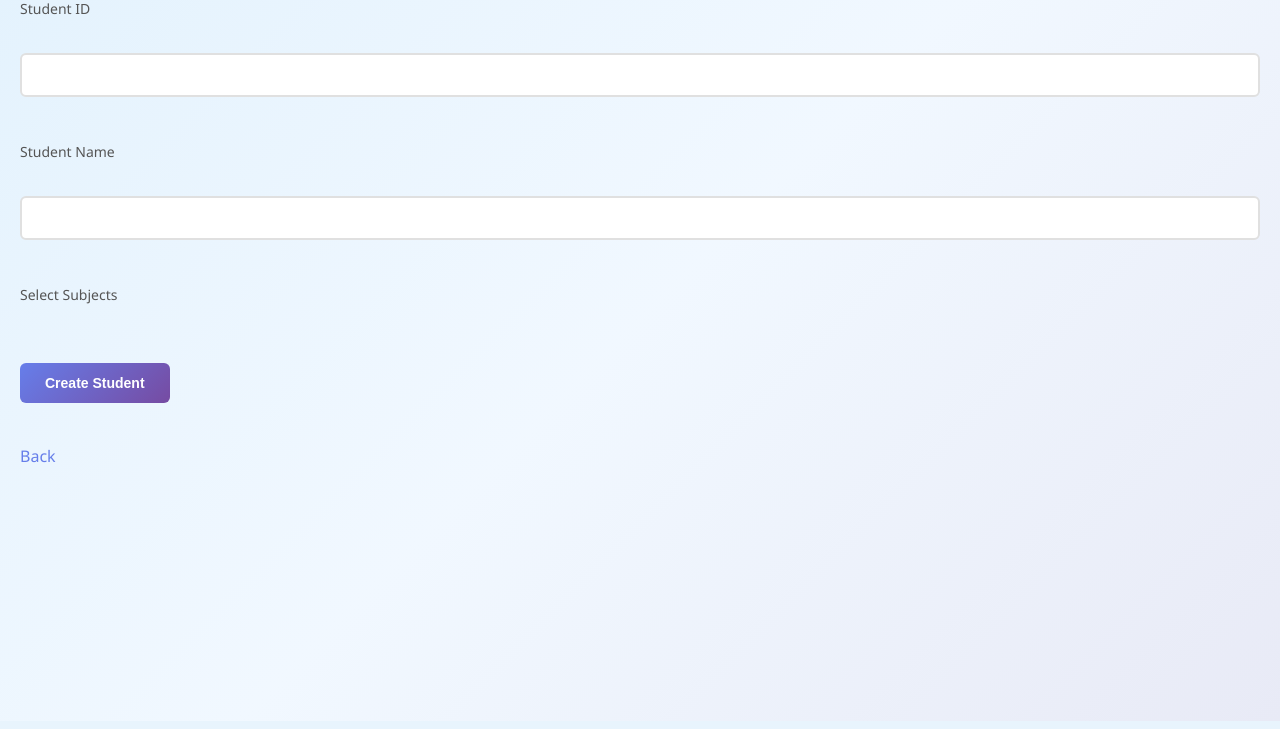
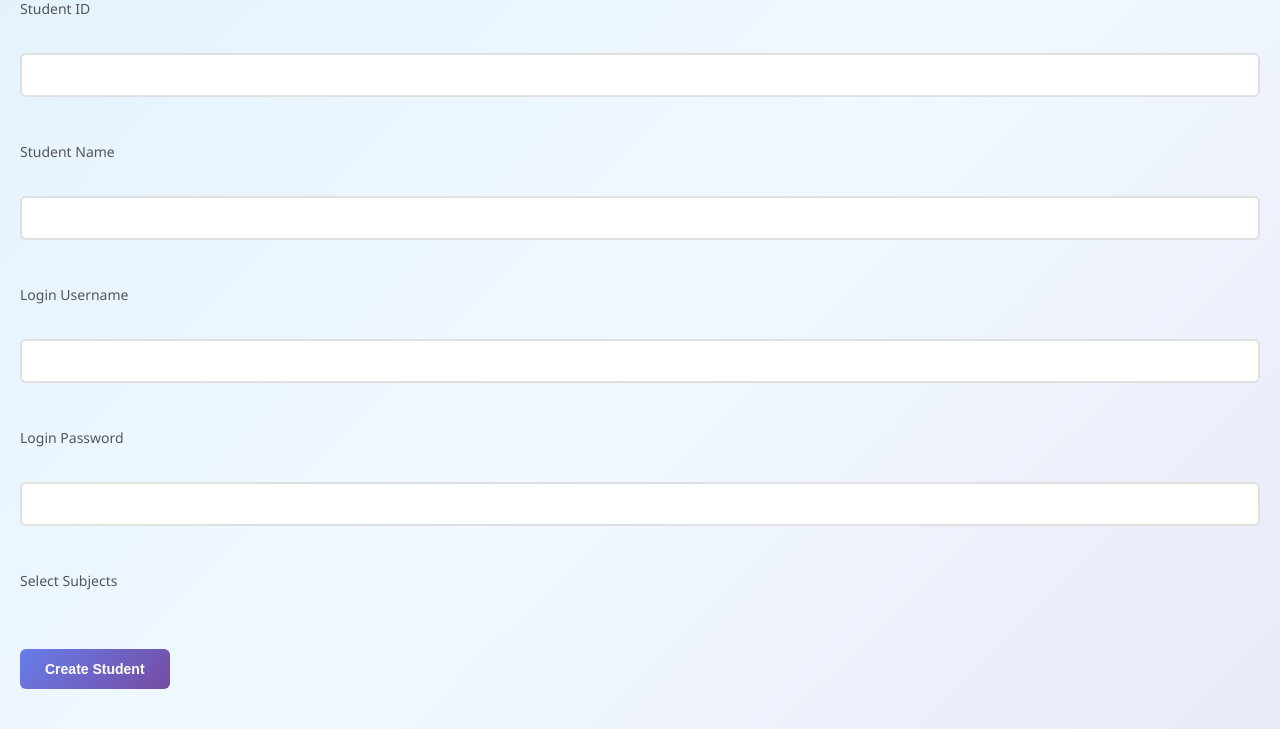
Before and after one commit to pagidelaprashanth99-bit/student_manager, a Flask app: page /teacher/add_student in a window 1280 px wide. Shown: the part 79-808 px from the top of the page. Before the commit the page ends 542 px from the top, so only its background shows below. Run offline with Flask 3, Linux system fonts and the light colour scheme; a user stored in the database is signed in.

Commit message:
Update add_student.html

```diff
--- a/app/templates/teacher/add_student.html
+++ b/app/templates/teacher/add_student.html
@@ -16,8 +16,13 @@
     <label>Student Name</label><br>
     <input type="text" name="name" required><br><br>
 
+    <label>Login Username</label><br>
+    <input type="text" name="username" required><br><br>
+
+    <label>Login Password</label><br>
+    <input type="text" name="password" required><br><br>
+
     <label>Select Subjects</label><br>
-
     {% for subject in subjects %}
         <input type="checkbox" name="subjects" value="{{ subject.id }}">
         {{ subject.name }} <br>
@@ -31,6 +36,16 @@
 
 <br>
 
+{% with messages = get_flashed_messages() %}
+    {% if messages %}
+        {% for message in messages %}
+            <p>{{ message }}</p>
+        {% endfor %}
+    {% endif %}
+{% endwith %}
+
+<br>
+
 <a href="{{ url_for('teacher.dashboard') }}">Back</a>
 
 </body>
```
